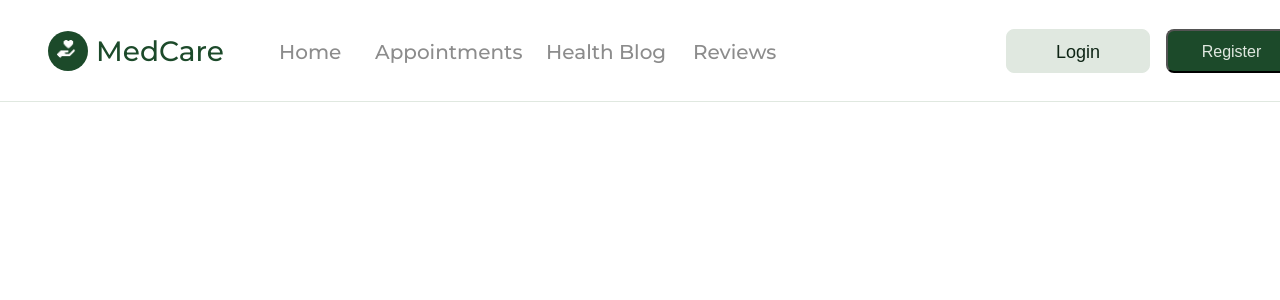
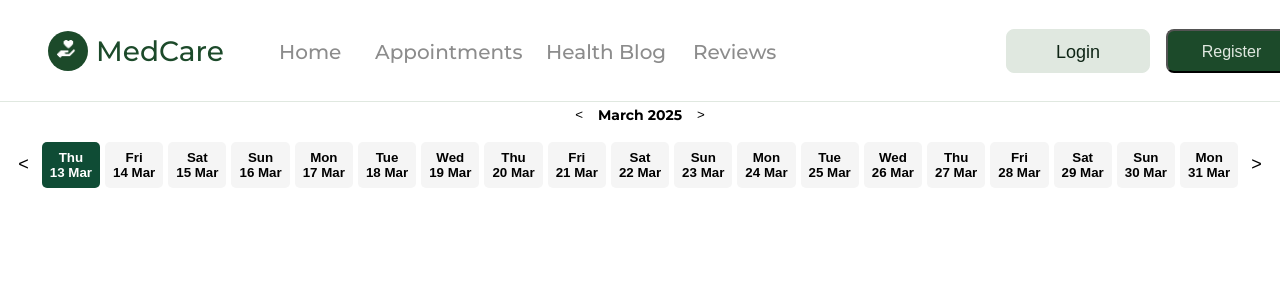
Before and after one commit to ashish-3216/MedCare, a Next.js app: page /test in a window 1280 px wide. Shown: the top 300 px of the page. Built offline with nearby package versions, Linux system fonts and the light colour scheme.

Commit message:
added more backend logic

```diff
--- a/Components/Book_appointment.jsx
+++ b/Components/Book_appointment.jsx
@@ -2,7 +2,8 @@
 import React, { useState } from "react";
 import styles from "@/styles/book_appointment.module.css";
 import Book_Form from "./Book_Form";
-const Book_appointment = ({data}) => {
+import Calendar from "./calender";
+const Book_appointment = ({ data }) => {
   const [toggle, setToggle] = useState(true);
   const location = () => setToggle(!toggle);
   return (
@@ -50,12 +51,11 @@ const Book_appointment = ({data}) => {
             disabled={toggle} // Disable when Video Consult is selected
             className={toggle ? styles.disabledDropdown : ""}
           >
-            <option id={styles.live_location}>
-             {data.doc_location}
-            </option>
+            <option id={styles.live_location}>{data.doc_location}</option>
           </select>
         </div>
       </div>
+      <Calendar className={styles.Calendar}/>
       <Book_Form
         day_time={"Morning"}
         remaining_slots={"8"}
--- a/Components/Input_component.jsx
+++ b/Components/Input_component.jsx
@@ -8,7 +8,8 @@ const InputComponent = ({
   input_type,
   img_url,
   placeholder_name,
-  isPasswordFlag = false
+  isPasswordFlag = false ,
+  setValue
 }) => {
   const [toggleState,setToggle] = useState(false) ;
   return (
@@ -23,6 +24,7 @@ const InputComponent = ({
                     className={styles.input_field}
                     type={toggleState ? "text" : input_type}
                     placeholder={placeholder_name}
+                    onChange={(e)=> setValue(e.target.value)}
                 />
         </div>
         {isPasswordFlag && <img src="Eye.svg" alt="toggle password" role="button" id={styles.toggle} onClick={()=>{
--- /dev/null
+++ b/Components/calender.jsx
@@ -0,0 +1,91 @@
+"use client"
+import { useState, useRef, useEffect } from "react";
+import styles from "@/styles/calender.module.css";
+
+const Calendar = () => {
+  const [selectedDate, setSelectedDate] = useState(new Date());
+  const [currentMonth, setCurrentMonth] = useState(new Date());
+  const [visibleDates, setVisibleDates] = useState([]);
+  const scrollRef = useRef(null);
+
+  // Generate days of the selected month starting from today (for current month)
+  const generateMonthDates = (month) => {
+    const dates = [];
+    const today = new Date();
+    today.setHours(0, 0, 0, 0);
+
+    const firstDay = new Date(month.getFullYear(), month.getMonth(), 1);
+    const lastDay = new Date(month.getFullYear(), month.getMonth() + 1, 0);
+
+    for (let day = new Date(firstDay); day <= lastDay; day.setDate(day.getDate() + 1)) {
+      const newDate = new Date(day);
+      if (month.getMonth() === today.getMonth() && newDate < today) {
+        continue; // Skip past dates in current month
+      }
+      dates.push(newDate);
+    }
+    return dates;
+  };
+
+  // Ensure visible dates update when month changes
+  useEffect(() => {
+    setVisibleDates(generateMonthDates(currentMonth));
+  }, [currentMonth]);
+
+  // Change to next month
+  const nextMonth = () => {
+    setCurrentMonth((prev) => new Date(prev.getFullYear(), prev.getMonth() + 1, 1));
+  };
+
+  // Change to previous month (only if it's not before the current month)
+  const prevMonth = () => {
+    const today = new Date();
+    const previousMonth = new Date(currentMonth.getFullYear(), currentMonth.getMonth() - 1, 1);
+    if (previousMonth >= new Date(today.getFullYear(), today.getMonth(), 1)) {
+      setCurrentMonth(previousMonth);
+    }
+  };
+
+  // Scroll left/right in the 7-day list
+  const scroll = (direction) => {
+    if (scrollRef.current) {
+      const scrollAmount = 70 * 7; // Adjusted width to fit 7 buttons
+      scrollRef.current.scrollBy({ left: direction === "left" ? -scrollAmount : scrollAmount, behavior: "smooth" });
+    }
+  };
+
+  return (
+    <div className={styles.calendar_container}>
+      {/* Month Navigation */}
+      <div className={styles.month_navigation}>
+        <button className={styles.nav_btn} onClick={prevMonth}>{"<"}</button>
+        <span className={styles.month_label}>
+          {currentMonth.toLocaleDateString("en-US", { month: "long", year: "numeric" })}
+        </span>
+        <button className={styles.nav_btn} onClick={nextMonth}>{">"}</button>
+      </div>
+
+      {/* Scrollable 7-Day Calendar */}
+      <div className={styles.scroll_wrapper}>
+        <button className={styles.scroll_btn} onClick={() => scroll("left")}>{"<"}</button>
+        <div className={styles.dates_list} ref={scrollRef}>
+          {visibleDates.map((date, index) => (
+            <button
+              key={index}
+              className={`${styles.date_button} ${
+                selectedDate.toDateString() === date.toDateString() ? styles.selected : ""
+              }`}
+              onClick={() => setSelectedDate(date)}
+            >
+              {date.toLocaleDateString("en-US", { weekday: "short" })} <br />
+              {date.getDate()} {date.toLocaleDateString("en-US", { month: "short" })}
+            </button>
+          ))}
+        </div>
+        <button className={styles.scroll_btn} onClick={() => scroll("right")}>{">"}</button>
+      </div>
+    </div>
+  );
+};
+
+export default Calendar;
--- a/app/appointment/page.js
+++ b/app/appointment/page.js
@@ -106,7 +106,7 @@ const Page = () => {
   // ✅ Run filtering whenever search query, rating, experience, or gender changes
   useEffect(() => {
     filterDoctors();
-  }, [doctor_data,query, selectedRating, selectedExperience, selectedGender]);
+  }, [doctor_data, query, selectedRating, selectedExperience, selectedGender]);
 
   return (
     <div className={styles.container}>
--- a/app/test/page.js
+++ b/app/test/page.js
@@ -6,15 +6,17 @@ import Filter_component from "@/Components/Filter_component";
 import Book_Form from "@/Components/Book_Form";
 import Book_appointment from "@/Components/Book_appointment";
 import NavBar from "@/Components/NavBar";
+import Calendar from "@/Components/calender";
 export default function Home() {
   return (
     // <Doctor_card/>
-    <>
-      {/* <Book_appointment/> */}
-      {/* <Filter_component title='Rating' stat={'Star'} array={[1,2,3,4,5]} optional ='show all'/>
-    <Filter_component title='Experience' stat={'Years'} array={["15+", "10-15", "5-10", "3-5", "1-3", "0-1"]} optional={''}/>
-    <Filter_component title='Gender' stat={'Gender'} array={['Male','Female']} optional={'Show all'} flag={false}/> */}
-    </>
+    // <>
+    //   {/* <Book_appointment/> */}
+    //   {/* <Filter_component title='Rating' stat={'Star'} array={[1,2,3,4,5]} optional ='show all'/>
+    // <Filter_component title='Experience' stat={'Years'} array={["15+", "10-15", "5-10", "3-5", "1-3", "0-1"]} optional={''}/>
+    // <Filter_component title='Gender' stat={'Gender'} array={['Male','Female']} optional={'Show all'} flag={false}/> */}
+    // </>
     // <Footer/>
+    <Calendar/>
   );
 }
--- a/styles/book_appointment.module.css
+++ b/styles/book_appointment.module.css
@@ -105,3 +105,6 @@
   opacity: 0.5; /* Makes it look disabled */
   background-color: #e0e0e0; /* Light grey */
 }
+.Calender{
+  justify-self: center;
+}
--- /dev/null
+++ b/styles/calender.module.css
@@ -0,0 +1,88 @@
+.calendar_container {
+    display: flex;
+    flex-direction: column;
+    align-items: center;
+    gap: 5px;
+    width: 100%;
+    font-family: var(--primary-font);
+    font-size:14px;
+    height: 90px;
+  }
+
+  /* Month Navigation in a Single Line */
+  .month_navigation {
+    display: flex;
+    align-items: center;
+    justify-content: center;
+    gap: 10px;
+    /* font-size: 16px; */
+    /* font-weight: bold; */
+    margin-bottom: 5px;
+  }
+
+  .month_label {
+    font-size: 14px;
+    font-weight: bold;
+  }
+
+  /* Month Navigation Buttons */
+  .nav_btn {
+    background: none;
+    border: none;
+    cursor: pointer;
+    /* font-size: 18px; */
+    padding: 5px;
+  }
+
+  /* Scrollable Date List */
+  .scroll_wrapper {
+    display: flex;
+    align-items: center;
+    justify-content: center;
+    width: 100%;
+    overflow: hidden;
+  }
+
+  .dates_list {
+    display: flex;
+    overflow-x: auto;
+    gap: 5px;
+    padding: 8px;
+    white-space: nowrap;
+    scroll-behavior: smooth;
+    max-width: 100%;
+  }
+
+  /* Hide default scrollbar */
+  .dates_list::-webkit-scrollbar {
+    display: none;
+  }
+
+  /* Date Button */
+  .date_button {
+    padding: 8px;
+    border: none;
+    background: #f5f5f5;
+    border-radius: 5px;
+    cursor: pointer;
+    text-align: center;
+    font-weight: bold;
+    /* font-size: 12px; */
+    /* min-width: 65px;  */
+    transition: background 0.3s ease;
+  }
+
+  /* Selected Date */
+  .selected {
+    background: #0f4c35;
+    color: white;
+  }
+
+  /* Scroll Buttons */
+  .scroll_btn {
+    background: none;
+    border: none;
+    cursor: pointer;
+    font-size: 18px;
+    padding: 5px;
+  }
```
Also changed, not shown: Components/Button_component.jsx (+4 -4 lines), Components/LoginComponent.js (+29 -4 lines), app/signup/page.js (+47 -5 lines), package.json (+4 -3 lines), styles/input.module.css (+9 -1 lines), 1 other file (tests, documents, lock files or other folders).
